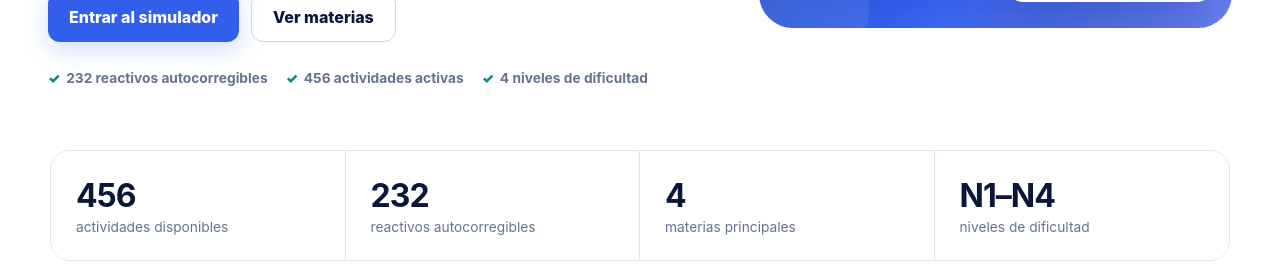
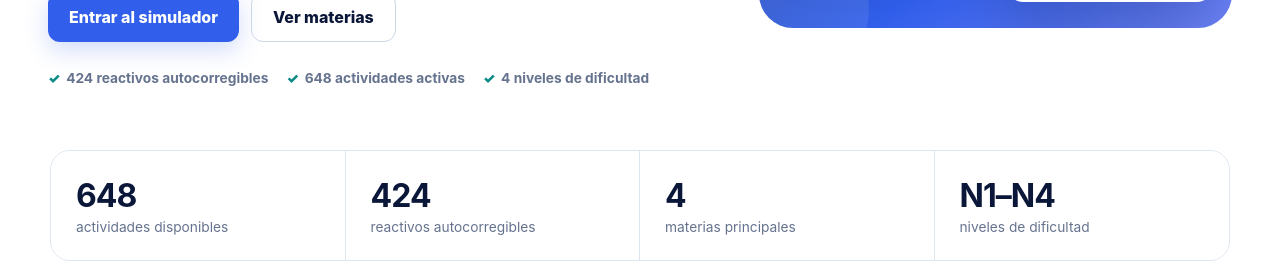
Before and after one commit to ah8345443-netizen/centro-artes-ciencias-cultura, a Next.js app in the folder exani-app/: page / in a window 1280 px wide. Shown: the part 650-915 px from the top of the page. Built offline with nearby package versions, Linux system fonts and the light colour scheme.

Commit message:
Simulator: update live curriculum counts

```diff
--- a/exani-app/app/page.tsx
+++ b/exani-app/app/page.tsx
@@ -18,7 +18,7 @@ export default function HomePage() {
             <a className="button primary large" href="/login">Entrar al simulador</a>
             <a className="button ghost large" href="#materias">Ver materias</a>
           </div>
-          <div className="trust-line"><span>232 reactivos autocorregibles</span><span>456 actividades activas</span><span>4 niveles de dificultad</span></div>
+          <div className="trust-line"><span>424 reactivos autocorregibles</span><span>648 actividades activas</span><span>4 niveles de dificultad</span></div>
         </div>
         <div className="hero-visual">
           <div className="visual-card visual-main">
@@ -33,8 +33,8 @@ export default function HomePage() {
       </section>
 
       <section className="landing-stats">
-        <article><strong>456</strong><span>actividades disponibles</span></article>
-        <article><strong>232</strong><span>reactivos autocorregibles</span></article>
+        <article><strong>648</strong><span>actividades disponibles</span></article>
+        <article><strong>424</strong><span>reactivos autocorregibles</span></article>
         <article><strong>4</strong><span>materias principales</span></article>
         <article><strong>N1–N4</strong><span>niveles de dificultad</span></article>
       </section>
```
